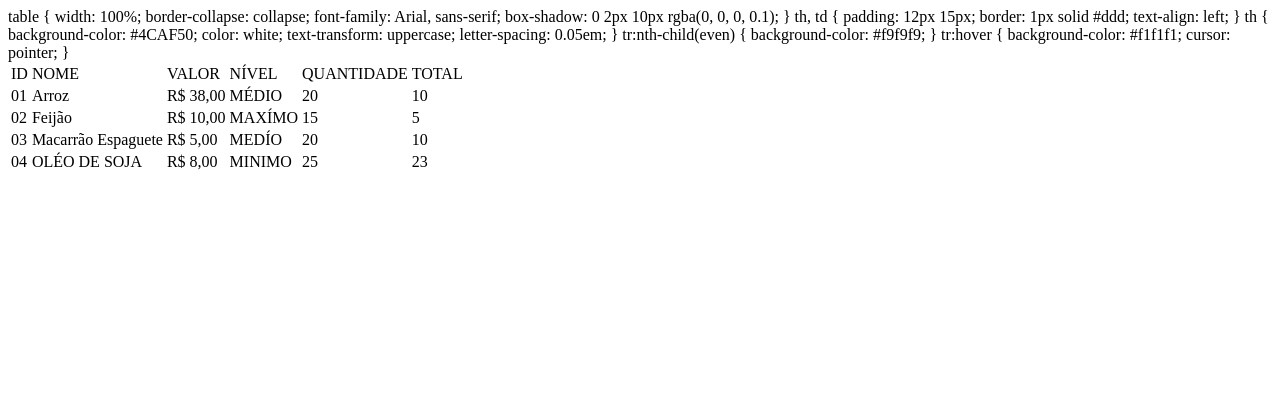
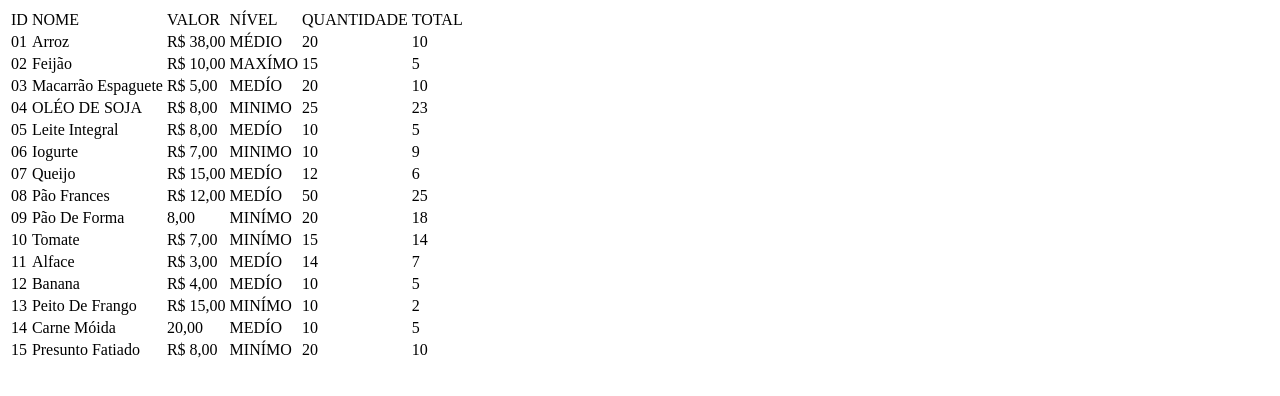
Before and after one commit to Vitormazz/DEV_WEBIOS_2025_01, a plain HTML site: page HTML/HTML05-Tabelas/HTML05-ExercicioCasa/index.html in a window 1280 px wide. Drawn offline with Linux system fonts and the light colour scheme.

Commit message:
HTML06-Formulario

```diff
--- a/HTML/HTML05-Tabelas/HTML05-ExercicioCasa/index.html
+++ b/HTML/HTML05-Tabelas/HTML05-ExercicioCasa/index.html
@@ -6,34 +6,7 @@
     <meta name="viewport" content="width=device-width, initial-scale=1.0">
     <title>Document</title>
 </head>
-table {
-    width: 100%;
-    border-collapse: collapse;
-    font-family: Arial, sans-serif;
-    box-shadow: 0 2px 10px rgba(0, 0, 0, 0.1);
-  }
 
-  th, td {
-    padding: 12px 15px;
-    border: 1px solid #ddd;
-    text-align: left;
-  }
-
-  th {
-    background-color: #4CAF50;
-    color: white;
-    text-transform: uppercase;
-    letter-spacing: 0.05em;
-  }
-
-  tr:nth-child(even) {
-    background-color: #f9f9f9;
-  }
-
-  tr:hover {
-    background-color: #f1f1f1;
-    cursor: pointer;
-  }
 <body>
     <!-- Tabela De Estoque De Mercado -->
     <table>
@@ -78,84 +51,92 @@ table {
             <td>23</td>
         </tr>
         <tr>
-            <td></td>
-            <td></td>
-            <td></td>
-            <td></td>
-            <td></td>
-            <td></td>
+            <td>05</td>
+            <td>Leite Integral</td>
+            <td>R$ 8,00</td>
+            <td>MEDÍO</td>
+            <td>10</td>
+            <td>5</td>
         </tr>
         <tr>
-            <td></td>
-            <td></td>
-            <td></td>
-            <td></td>
-            <td></td>
-            <td></td>
+            <td>06</td>
+            <td>Iogurte</td>
+            <td>R$ 7,00</td>
+            <td>MINIMO</td>
+            <td>10</td>
+            <td>9</td>
         </tr>
         <tr>
-            <td></td>
-            <td></td>
-            <td></td>
-            <td></td>
-            <td></td>
-            <td></td>
+            <td>07</td>
+            <td>Queijo</td>
+            <td>R$ 15,00</td>
+            <td>MEDÍO</td>
+            <td>12</td>
+            <td>6</td>
         </tr>
         <tr>
-            <td></td>
-            <td></td>
-            <td></td>
-            <td></td>
-            <td></td>
-            <td></td>
+            <td>08</td>
+            <td>Pão Frances</td>
+            <td>R$ 12,00</td>
+            <td>MEDÍO</td>
+            <td>50</td>
+            <td>25</td>
         </tr>
         <tr>
-            <td></td>
-            <td></td>
-            <td></td>
-            <td></td>
-            <td></td>
-            <td></td>
+            <td>09</td>
+            <td>Pão De Forma</td>
+            <td>8,00</td>
+            <td>MINÍMO</td>
+            <td>20</td>
+            <td>18</td>
         </tr>
         <tr>
-            <td></td>
-            <td></td>
-            <td></td>
-            <td></td>
-            <td></td>
-            <td></td>
+            <td>10</td>
+            <td>Tomate</td>
+            <td>R$ 7,00</td>
+            <td>MINÍMO</td>
+            <td>15</td>
+            <td>14</td>
         </tr>
         <tr>
-            <td></td>
-            <td></td>
-            <td></td>
-            <td></td>
-            <td></td>
-            <td></td>
+            <td>11</td>
+            <td>Alface</td>
+            <td>R$ 3,00</td>
+            <td>MEDÍO</td>
+            <td>14</td>
+            <td>7</td>
         </tr>
         <tr>
-            <td></td>
-            <td></td>
-            <td></td>
-            <td></td>
-            <td></td>
-            <td></td>
+            <td>12</td>
+            <td>Banana</td>
+            <td>R$ 4,00</td>
+            <td>MEDÍO</td>
+            <td>10</td>
+            <td>5</td>
         </tr>
         <tr>
-            <td></td>
-            <td></td>
-            <td></td>
-            <td></td>
-            <td></td>
-            <td></td>
+            <td>13</td>
+            <td>Peito De Frango</td>
+            <td>R$ 15,00</td>
+            <td>MINÍMO</td>
+            <td>10</td>
+            <td>2</td>
         </tr>
         <tr>
-            <td></td>
-            <td></td>
-            <td></td>
-            <td></td>
-            <td></td>
-            <td></td>
+            <td>14</td>
+            <td>Carne Móida</td>
+            <td>20,00</td>
+            <td>MEDÍO</td>
+            <td>10</td>
+            <td>5</td>
+        </tr>
+        <tr>
+            <td>15</td>
+            <td>Presunto Fatiado</td>
+            <td>R$ 8,00</td>
+            <td>MINÍMO</td>
+            <td>20</td>
+            <td>10</td>
         </tr>
     </table>
 </body>
```
Also changed, not shown: HTML/HTML06-Formulario/index.html (added, +19 -0 lines), HTML/HTML06-Formulario/HTML06-ExercicioCasa/index.html (added).
